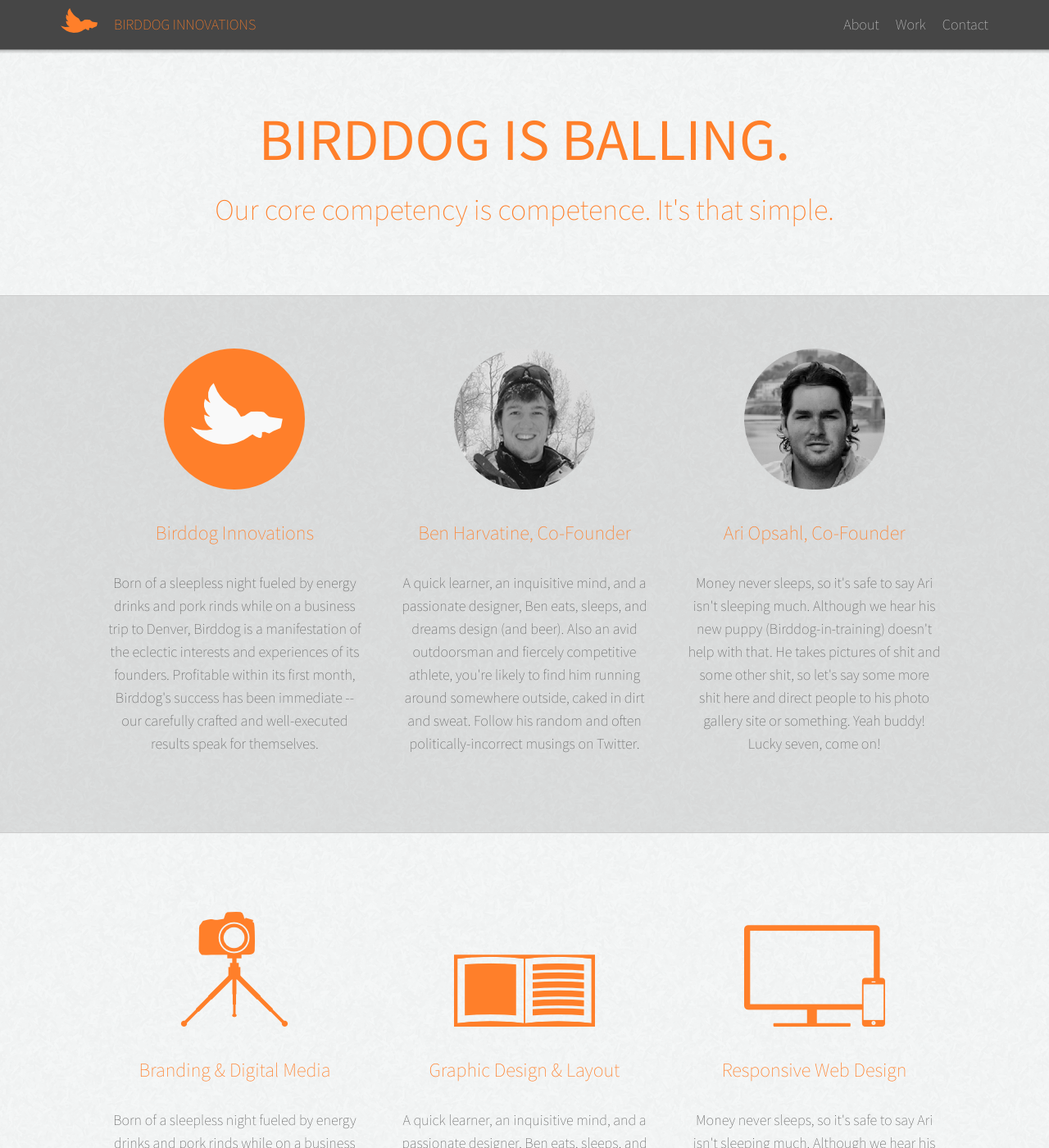
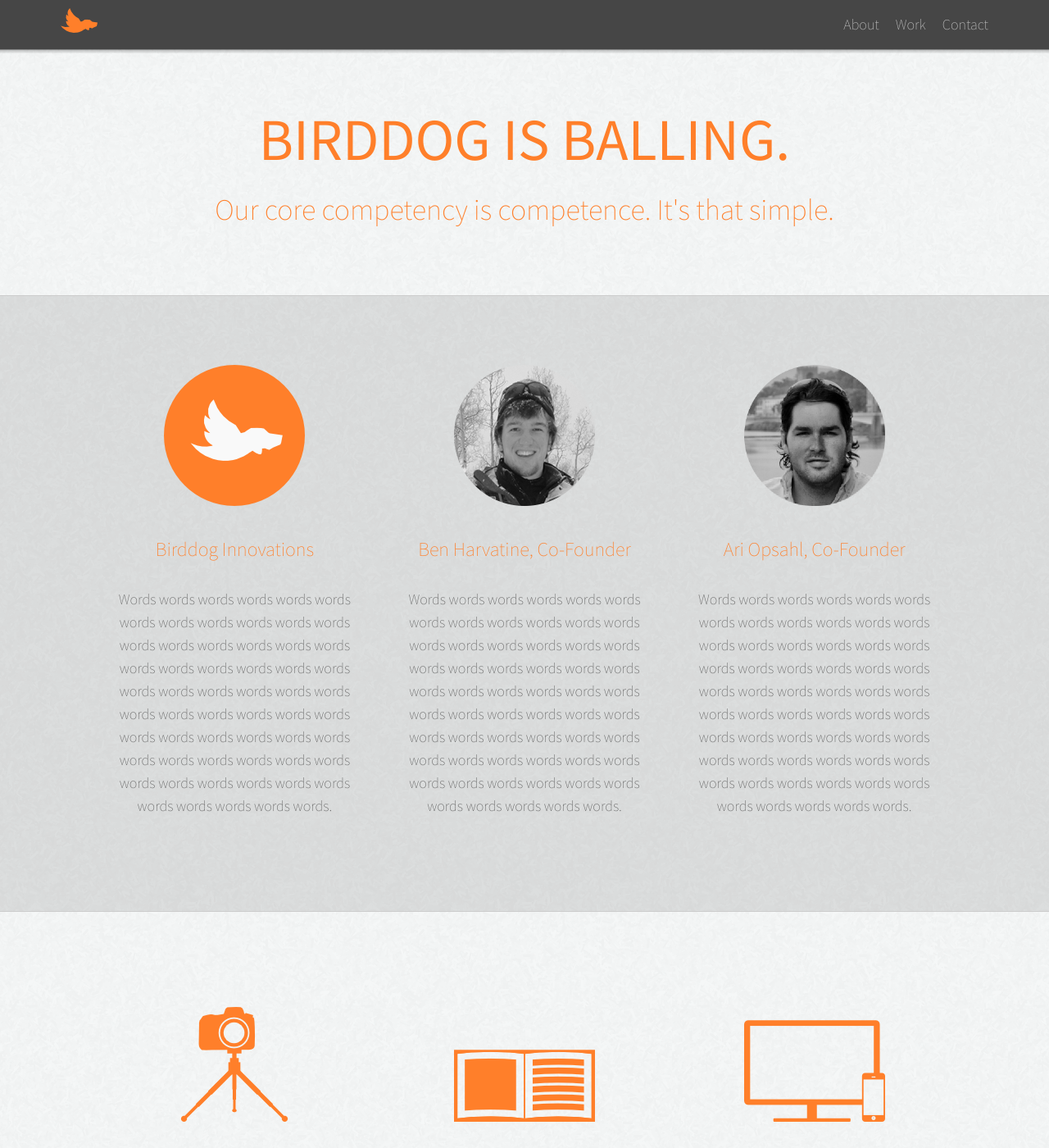
Before and after one commit to birddoginnovations/birddoginnovations.github.io, a Jekyll site: the page built from index.html, in a window 1280 px wide and 1400 px high. Shown: the whole window at 82% size. Built offline with Jekyll 4.4.1, drawn with Linux system fonts in a browser that asks for light colours; some of the changed text lies outside the part shown.

Commit message:
Updated filler text, hyperlinks, navigation; tweaked pane properties

```diff
--- a/_layouts/default.html
+++ b/_layouts/default.html
@@ -28,7 +28,6 @@
         <div class="navbar">
             <ul class="nav left">
                 <li><img src="/assets/logo.png"/></li>
-                <li>BIRDDOG INNOVATIONS</li>
             </ul>
             <ul class="nav right">
                 <li id="to_about">About</li>
@@ -51,17 +50,17 @@
                     <div class="pane">
                         <img src="/assets/birddog.png"/>
                         <h4>Birddog Innovations</h4>
-                        <h5>Born of a sleepless night fueled by energy drinks and pork rinds while on a business trip to Denver, Birddog is a manifestation of the eclectic interests and experiences of its founders. Profitable within its first month, Birddog's success has been immediate -- our carefully crafted and well-executed results speak for themselves.</h5>
+                        <h5>Words words words words words words words words words words words words words words words words words words words words words words words words words words words words words words words words words words words words words words words words words words words words words words words words words words words words words words words words words words words.</h5>
                     </div>
                     <div class="pane">
                         <img src="/assets/ben.png"/>
                         <h4>Ben Harvatine, Co-Founder</h4>
-                        <h5>A quick learner, an inquisitive mind, and a passionate designer, Ben eats, sleeps, and dreams design (and beer). Also an avid outdoorsman and fiercely competitive athlete, you're likely to find him running around somewhere outside, caked in dirt and sweat. Follow his random and often politically-incorrect musings on Twitter.</h5>
+                        <h5>Words words words words words words words words words words words words words words words words words words words words words words words words words words words words words words words words words words words words words words words words words words words words words words words words words words words words words words words words words words words.</h5>
                     </div>
                     <div class="pane">
                         <img src="/assets/ari.png"/>
                         <h4>Ari Opsahl, Co-Founder</h4>
-                        <h5>Money never sleeps, so it's safe to say Ari isn't sleeping much. Although we hear his new puppy (Birddog-in-training) doesn't help with that. He takes pictures of shit and some other shit, so let's say some more shit here and direct people to his photo gallery site or something. Yeah buddy! Lucky seven, come on!</h5>
+                        <h5>Words words words words words words words words words words words words words words words words words words words words words words words words words words words words words words words words words words words words words words words words words words words words words words words words words words words words words words words words words words words.</h5>
                     </div>
                 </div>
             </div>
@@ -71,18 +70,18 @@
                 <div class="container">
                     <div class="pane">
                         <img src="/assets/work01.png"/>
-                        <h4>Branding & Digital Media</h4>
-                        <h5>Born of a sleepless night fueled by energy drinks and pork rinds while on a business trip to Denver, Birddog is a manifestation of the eclectic interests and experiences of its founders. Profitable within its first month, Birddog's success has been immediate -- our carefully crafted and well-executed results speak for themselves.</h5>
+                        <h4>Branding &amp; Digital Media</h4>
+                        <h5>Words words words words words words words words words words words words words words words words words words words words words words words words words words words words words words words words words words words words words words words words words words words words words words words words words words words words words words words words words words words.</h5>
                     </div>
                     <div class="pane">
                         <img src="/assets/work02.png"/>
                         <h4>Graphic Design &amp; Layout</h4>
-                        <h5>A quick learner, an inquisitive mind, and a passionate designer, Ben eats, sleeps, and dreams design (and beer). Also an avid outdoorsman and fiercely competitive athlete, you're likely to find him running around somewhere outside, caked in dirt and sweat. Follow his random and often politically-incorrect musings on Twitter.</h5>
+                        <h5>Words words words words words words words words words words words words words words words words words words words words words words words words words words words words words words words words words words words words words words words words words words words words words words words words words words words words words words words words words words words.</h5>
                     </div>
                     <div class="pane">
                         <img src="/assets/work03.png"/>
                         <h4>Responsive Web Design</h4>
-                        <h5>Money never sleeps, so it's safe to say Ari isn't sleeping much. Although we hear his new puppy (Birddog-in-training) doesn't help with that. He takes pictures of shit and some other shit, so let's say some more shit here and direct people to his photo gallery site or something. Yeah buddy! Lucky seven, come on!</h5>
+                        <h5>Words words words words words words words words words words words words words words words words words words words words words words words words words words words words words words words words words words words words words words words words words words words words words words words words words words words words words words words words words words words.</h5>
                     </div>
                 </div>
 
@@ -96,7 +95,7 @@
                             Birddog Innovations, LLC
                         </h4>
                         <h5>
-                            Boston | Washington DC | St. Louis</br><a href="mailto:bdharva@alum.mit.edu">contact@birddoginnovations.com</a></br></br><a href="http://www.twitter.com/bdharva">@birddoginnovations</a>
+                            Boston | Washington DC | St. Louis</br><a href="mailto:contact@birddoginnovations.com">contact@birddoginnovations.com</a></br></br><a href="http://www.twitter.com/birddoginnov8ns">@birddoginnovations</a>
                         </h5>
                     </div>
                 </div>
--- a/css/main.css
+++ b/css/main.css
@@ -187,7 +187,7 @@ a{
     float:middle;
     width:310px;
     height:auto;
-    margin:0 20px;
+    margin:20px;
 }
 
 .pane img{
@@ -196,10 +196,6 @@ a{
 
 @media (max-width:1024px){}
 @media (max-width:768px){}
-@media (max-width:568px){
-    #slider{
-        height:400px;
-    }
-}
+@media (max-width:568px){}
 @media (max-width:480px){}
 @media (max-width:320px){}
```
Also changed, not shown: 2 other files.
